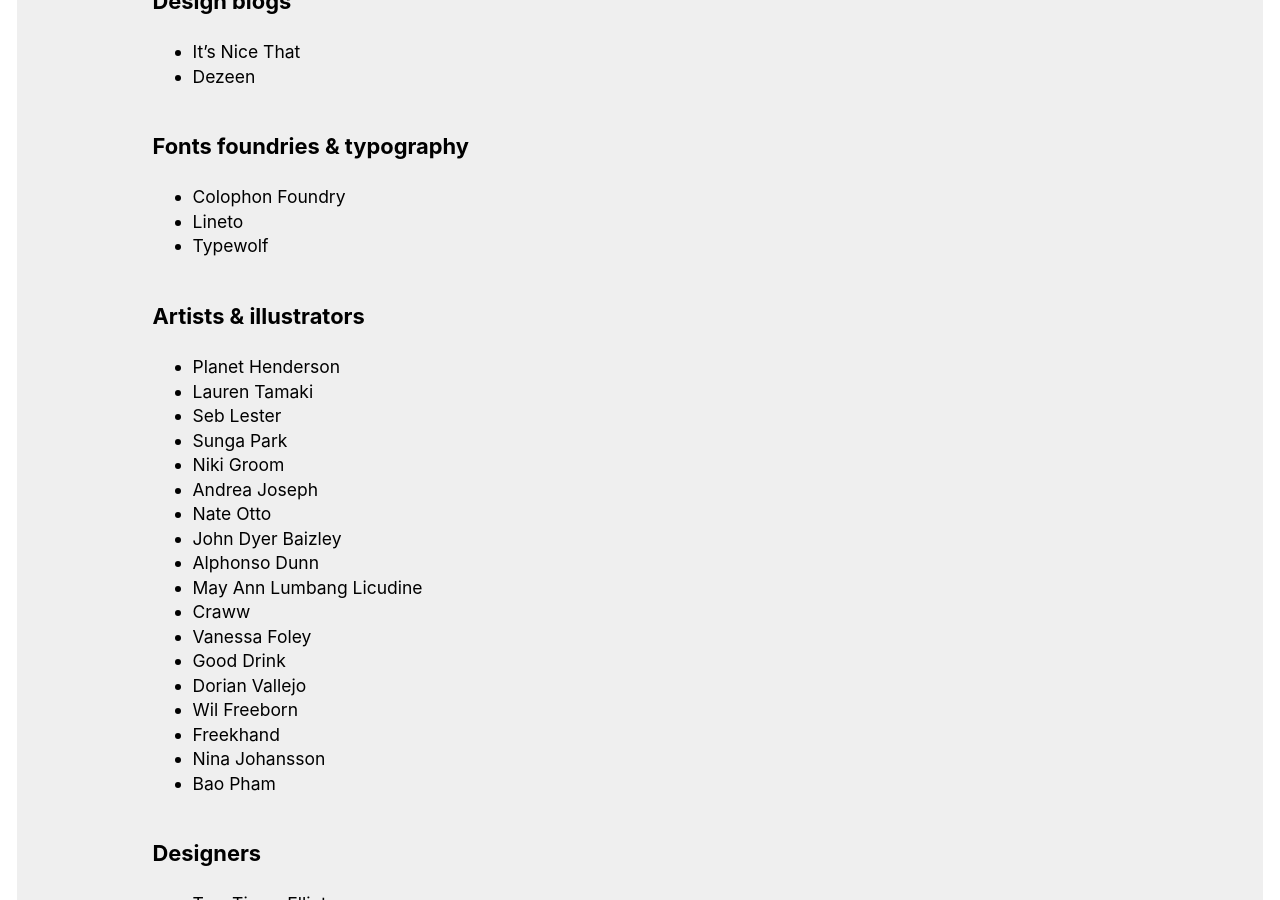
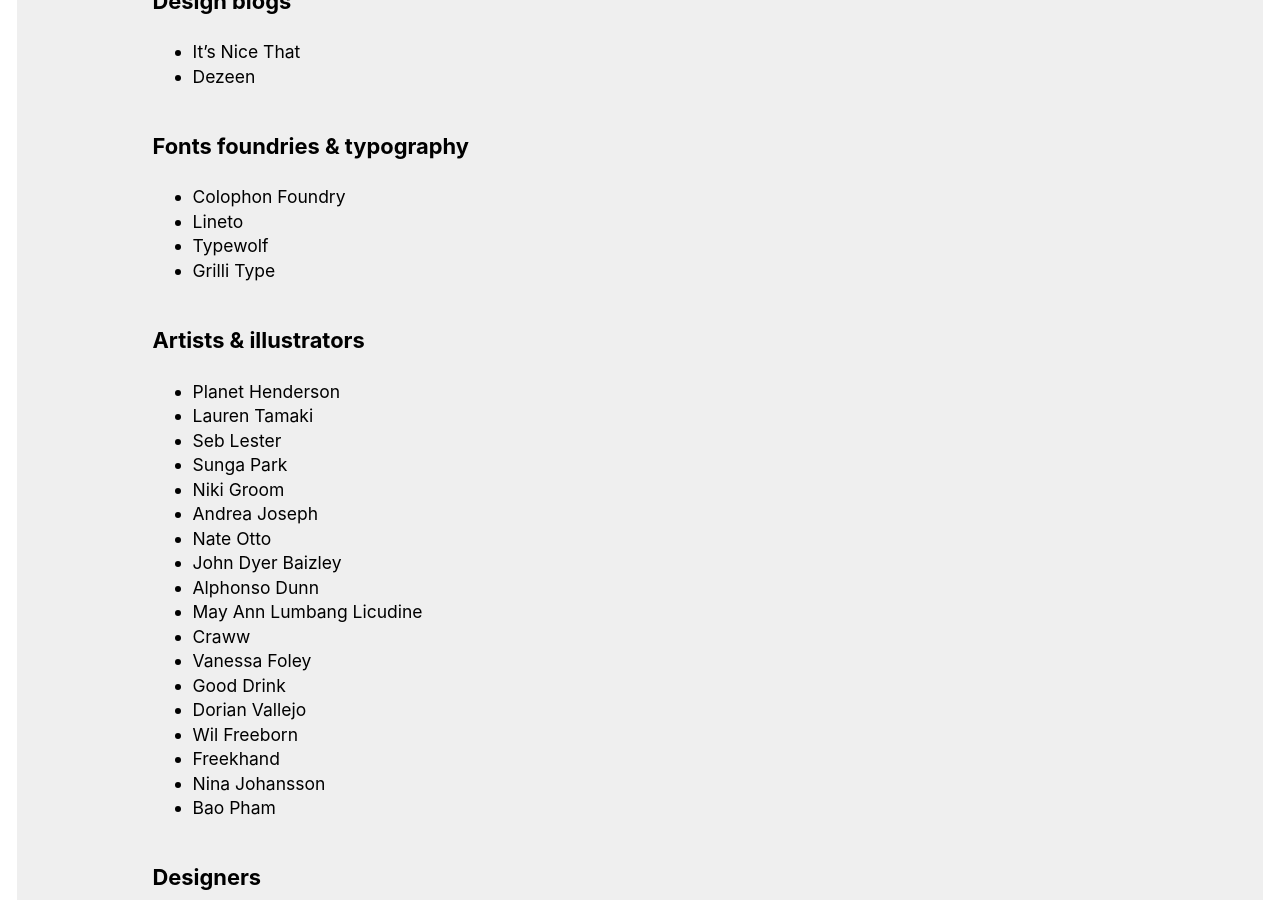
Before and after one commit to regmtait/regmtait.co.uk, a Jekyll site: the page built from links.md, in a window 1280 px wide and 900 px high, scrolled down 1398 px. Built offline with Jekyll 4.4.1, drawn with Linux system fonts in a browser that asks for light colours.

Commit message:
Added new foundry

```diff
--- a/links.md
+++ b/links.md
@@ -62,6 +62,7 @@
 * [Colophon Foundry](http://www.colophon-foundry.org/)
 * [Lineto](https://lineto.com/)
 * [Typewolf](https://www.typewolf.com)
+* [Grilli Type](https://www.grillitype.com/)
 
 ## Artists & illustrators
 
```
